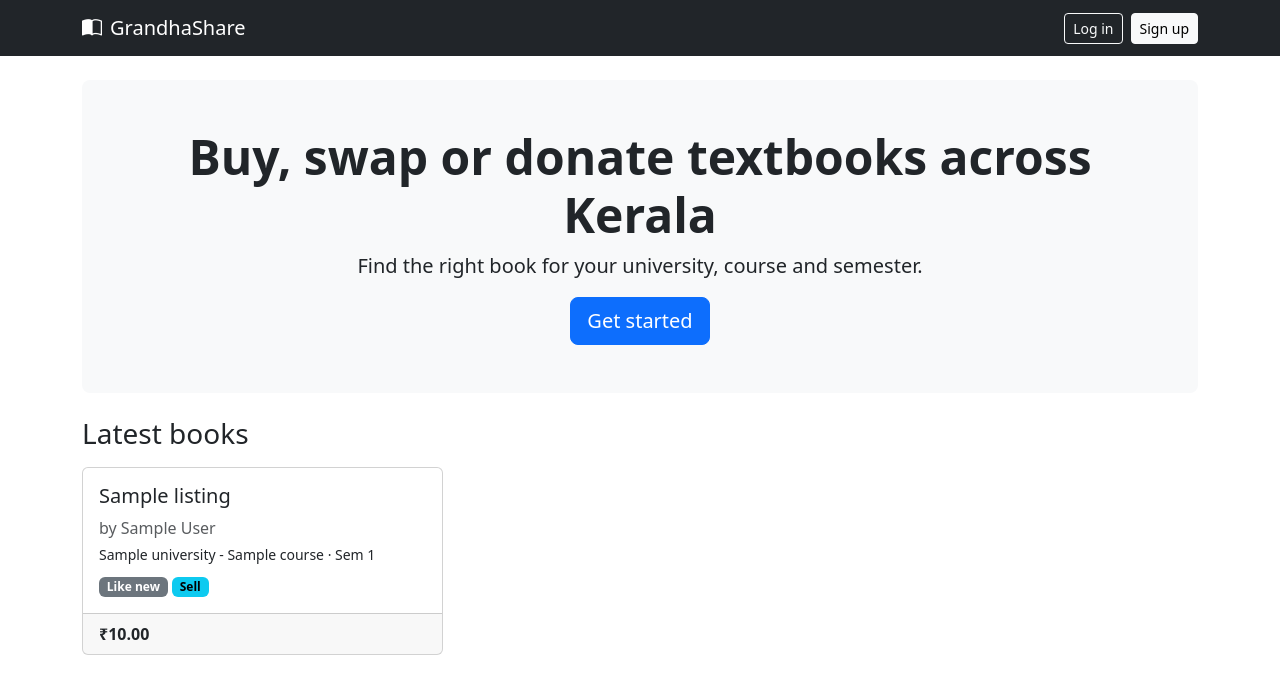
After one commit to merinks2004/grandhashare, a Django app: page / in a window 1280 px wide. The commit adds this page. Shown: the top 694 px of the page. Run offline with Django 5.2, Linux system fonts and the light colour scheme; tables that the repository leaves empty hold one stand-in row (values such as "Sample post").

Commit message:
Add temporary home page with latest listings

```diff
--- a/config/urls.py
+++ b/config/urls.py
@@ -6,6 +6,7 @@ from django.urls import include, path
 urlpatterns = [
     path("admin/", admin.site.urls),
     path("accounts/", include("accounts.urls")),
+    path("", include("listings.urls")),
 ]
 
 if settings.DEBUG:
--- /dev/null
+++ b/listings/urls.py
@@ -0,0 +1,7 @@
+from django.urls import path
+
+from . import views
+
+urlpatterns = [
+    path("", views.home, name="home"),
+]
--- a/listings/views.py
+++ b/listings/views.py
@@ -1,3 +1,10 @@
 from django.shortcuts import render
 
-# Create your views here.
+from .models import Listing
+
+
+def home(request):
+    latest = Listing.objects.filter(status="available").select_related(
+        "course__university"
+    )[:6]
+    return render(request, "listings/home.html", {"latest": latest})
--- a/templates/base.html
+++ b/templates/base.html
@@ -10,7 +10,7 @@
 <body>
     <nav class="navbar navbar-expand-lg bg-dark navbar-dark">
         <div class="container">
-            <a class="navbar-brand" href="/"><i class="bi bi-book-half me-2"></i>GrandhaShare</a>
+            <a class="navbar-brand" href="{% url 'home' %}"><i class="bi bi-book-half me-2"></i>GrandhaShare</a>
             <div class="ms-auto d-flex align-items-center gap-2">
               {% if user.is_authenticated %}
                  <span class="navbar-text me-2">Hi, {{ user.username }}</span>
--- /dev/null
+++ b/templates/listings/home.html
@@ -0,0 +1,37 @@
+{% extends "base.html" %}
+
+{% block title %}GrandhaShare - Buy, swap or donate textbooks across Kerala{% endblock %}
+
+{% block content %}
+<div class="p-5 mb-4 bg-light rounded-3 text-center">
+    <h1 class="display-5 fw-bold">Buy, swap or donate textbooks across Kerala</h1>
+    <p class="lead">Find the right book for your university, course and semester.</p>
+    {% if not user.is_authenticated %}
+        <a class="btn btn-primary btn-lg" href="{% url 'signup' %}">Get started</a>
+    {% endif %}
+</div>
+
+<h3 class="mb-3">Latest books</h3>
+<div class="row g-3">
+    {% for book in latest %}
+        <div class="col-md-6 col-lg-4">
+            <div class="card h-100">
+                <div class="card-body">
+                    <h5 class="card-title">{{ book.title }}</h5>
+                    <p class="card-text text-muted mb-1">by {{ book.author }}</p>
+                    <p class="card-text small mb-2">
+                        {{ book.course }} &middot; Sem {{ book.semester }}
+                    </p>
+                    <span class="badge text-bg-secondary">{{ book.get_condition_display }}</span>
+                    <span class="badge text-bg-info">{{ book.get_listing_type_display }}</span>
+                </div>
+                <div class="card-footer fw-bold">
+                    {% if book.listing_type == "sell" %}₹{{ book.price }}{% else %}Free{% endif %}
+                </div>
+            </div>
+        </div>
+    {% empty %}
+        <p class="text-muted">No books yet. Be the first to post one!</p>
+    {% endfor %}
+</div>
+{% endblock %}
```
